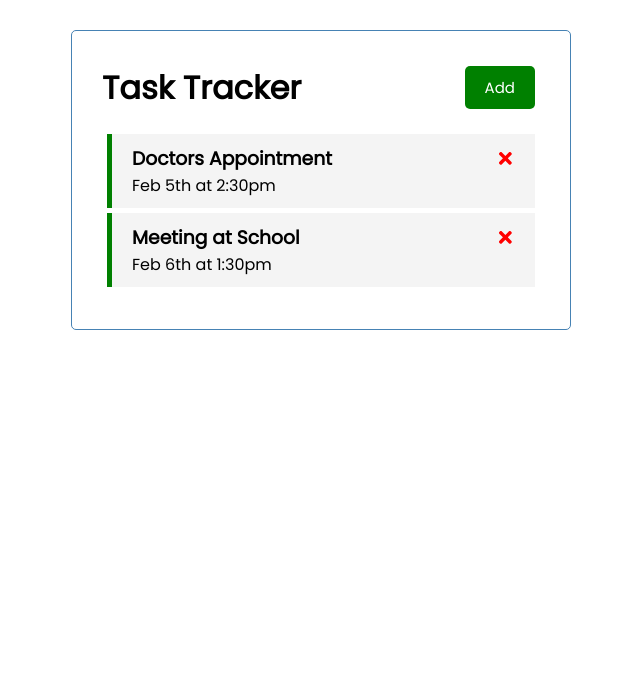
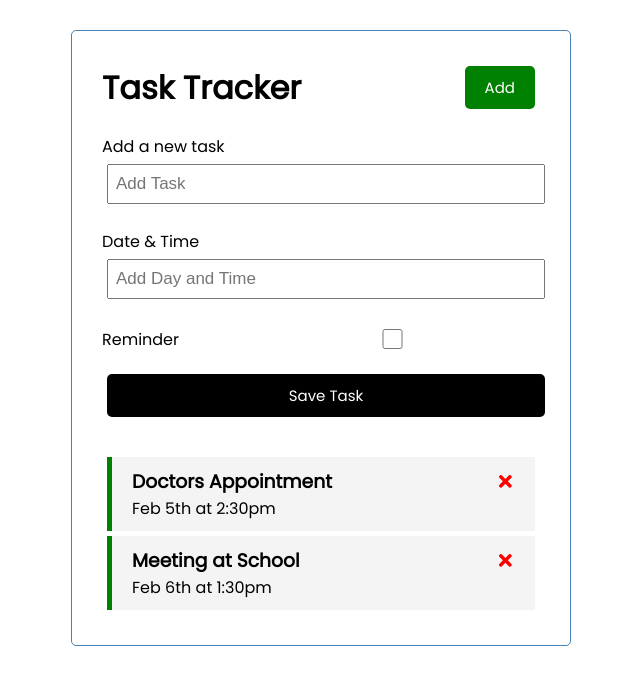
Before and after one commit to TheSharpOwl/learn-react, a React (Create React App) app: page / in a window 1280 px wide. Shown: the top 684 px of the page, without its empty margins (319-959 px from the left). Built offline with nearby package versions, Linux system fonts and the light colour scheme.

Commit message:
Add task addition form without submitting to add to the list yet.

```diff
--- a/src/App.js
+++ b/src/App.js
@@ -2,6 +2,7 @@
 
 import Header from './Components/Header'
 import Tasks from './Components/Tasks'
+import AddTask from './Components/AddTask'
 
 export const App = () => {
   // setTasks returns the list and a function to set the state (it will be the whole new state because it's immutable)
@@ -23,13 +24,14 @@
 
   const onDelete = (taskId) => (setTasks(tasks.filter((task) => (task.id !== taskId))))
 
-  const toggleReminder = (taskId) => (setTasks(tasks.map((task) => (task.id === taskId ? {...task, reminder: !task.reminder}: task))))
+  const toggleReminder = (taskId) => (setTasks(tasks.map((task) => (task.id === taskId ? { ...task, reminder: !task.reminder } : task))))
 
   return (
     <div className="container">
       <div>
         <Header />
-        {tasks.length > 0 ? (<Tasks tasks={tasks} onDelete = {onDelete} onToggle = {toggleReminder} />) : ('No tasks to show')}
+        <AddTask />
+        {tasks.length > 0 ? (<Tasks tasks={tasks} onDelete={onDelete} onToggle={toggleReminder} />) : ('No tasks to show')}
       </div>
     </div>
   )
--- /dev/null
+++ b/src/Components/AddTask.js
@@ -0,0 +1,32 @@
+import { useState } from "react"
+
+
+
+const AddTask = () => {
+
+  const [text, setText] = useState()
+  const [day, setDay] = useState()
+  const [reminder, setReminder] = useState(false)
+
+  return (
+    <div>
+      <form className="add-form">
+        <div className="form-control">
+          <label>Add a new task</label>
+          <input type="text" placeholder="Add Task" value={text} onChange={(e) => setText(e.target.value)} />
+        </div>
+        <div className="form-control">
+          <label>Date & Time</label>
+          <input type="text" placeholder="Add Day and Time" value={day} onChange={(e) => setDay(e.target.value)} />
+        </div>
+        <div className="form-control form-control-check">
+          <label>Reminder</label>
+          <input type="checkbox" value={setReminder} onChange={(e) => setReminder(e.currentTarget.checked)} />
+        </div>
+        <input type="submit" value="Save Task" className="btn btn-block" />
+      </form>
+    </div>
+  )
+}
+
+export default AddTask
```
